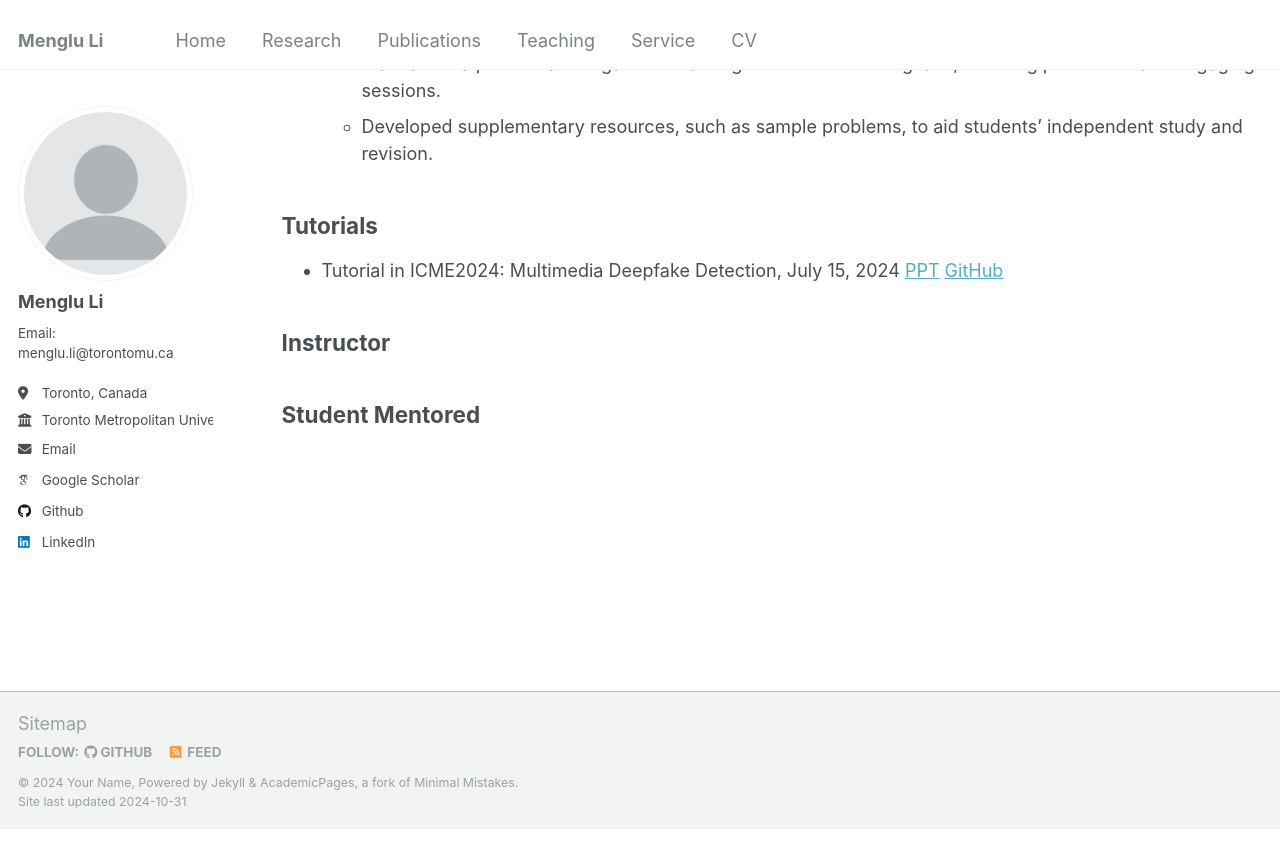
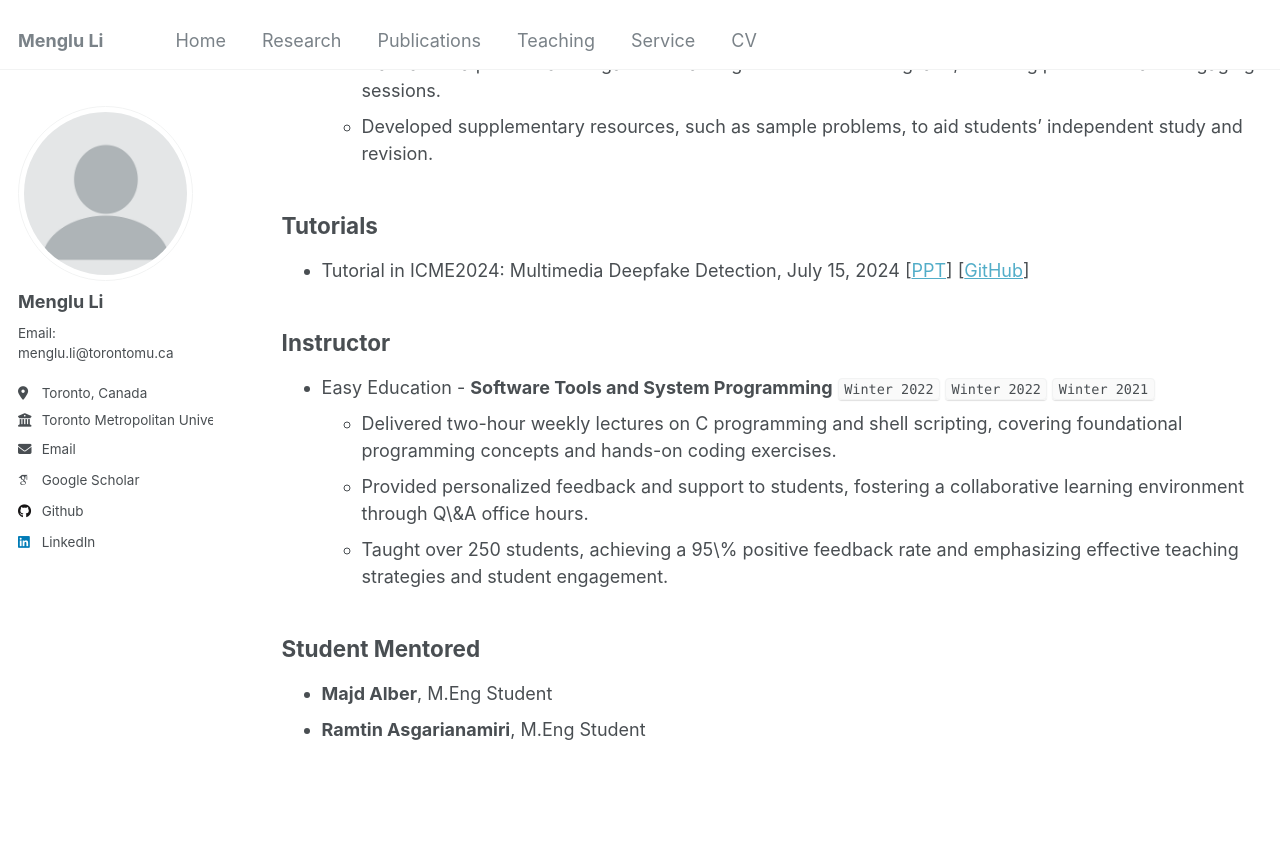
Before and after one commit to menglu-lml/menglu-lml.github.io, a Jekyll site: the page built from _pages/teach.md, in a window 1280 px wide and 900 px high, scrolled down 795 px. Shown: the top 868 px of the window. Built offline with Jekyll 4.4.1, drawn with Linux system fonts in a browser that asks for light colours; some web fonts are replaced; before the commit the page ends 1625 px from its top, so only the background shows below that.

Commit message:
Update teach.md

```diff
--- a/_pages/teach.md
+++ b/_pages/teach.md
@@ -33,9 +33,16 @@ redirect_from:
 
 ## Tutorials
 
-* Tutorial in ICME2024: Multimedia Deepfake Detection, July 15, 2024 [PPT](../files/ICME_Tutorial_Multimedia_Deepfake_Detection.pdf) [GitHub](https://github.com/yzyouzhang/Awesome-Multimedia-Deepfake-Detection)
+* Tutorial in ICME2024: Multimedia Deepfake Detection, July 15, 2024 [[PPT](../files/ICME_Tutorial_Multimedia_Deepfake_Detection.pdf)] [[GitHub](https://github.com/yzyouzhang/Awesome-Multimedia-Deepfake-Detection)]
 
 
 ## Instructor
+* Easy Education - **Software Tools and System Programming**  `Winter 2022` `Winter 2022` `Winter 2021`
+  * Delivered two-hour weekly lectures on C programming and shell scripting, covering foundational programming concepts and hands-on coding exercises.
+  * Provided personalized feedback and support to students, fostering a collaborative learning environment through Q\&A office hours.
+  * Taught over 250 students, achieving a 95\% positive feedback rate and emphasizing effective teaching strategies and student engagement.
+
 
 ## Student Mentored
+* **Majd Alber**, M.Eng Student
+* **Ramtin Asgarianamiri**, M.Eng Student
```
